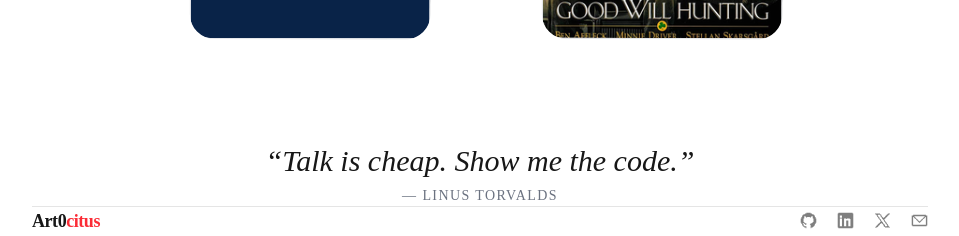
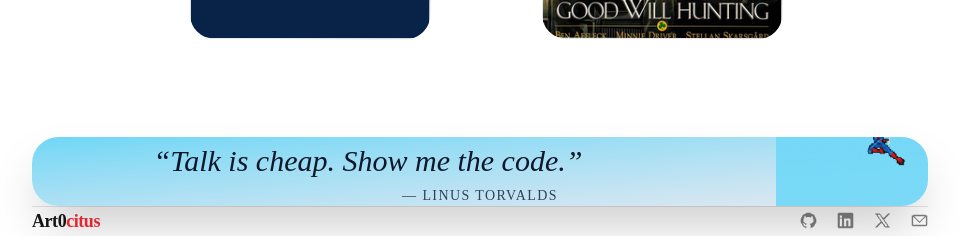
Before and after one commit to Art0citus/art0citus.dev, a Next.js app: page / in a window 1280 px wide. Shown: the part 1972-2208 px from the top of the page, without its empty margins (160-1119 px from the left). Built offline with nearby package versions, Linux system fonts and the light colour scheme.

Commit message:
added  card

```diff
--- a/src/components/MotivationalQuote.tsx
+++ b/src/components/MotivationalQuote.tsx
@@ -1,6 +1,7 @@
 "use client";
 
 import { useEffect, useState } from "react";
+import Image from "next/image";
 
 const quotes = [
   { text: "The only way to do great work is to love what you do.", author: "Steve Jobs" },
@@ -26,13 +27,23 @@
   return (
     <section className="flex justify-center bg-background px-4 py-32">
       <div className="w-full max-w-4xl">
-        <div className="rounded-3xl   text-center  sm:p-14">
-          <p className="text-2xl font-medium italic leading-relaxed sm:text-3xl">
+        <div className="relative overflow-hidden rounded-3xl bg-gradient-to-br from-[#6ED7F6] to-slate-200 p-10 text-center shadow-2xl sm:p-14">
+          <p className="relative z-10 max-w-2xl mx-auto text-2xl font-medium italic leading-relaxed text-slate-900 sm:text-3xl">
             &ldquo;{quote.text}&rdquo;
           </p>
-          <p className="mt-6 text-sm uppercase tracking-widest text-muted-foreground">
+          <p className="relative z-10 mt-6 text-sm uppercase tracking-widest text-slate-700">
             &mdash; {quote.author}
           </p>
+
+          {/* Spider-Man, carried over from the old loading screen */}
+          <Image
+            src="/gifs/spidy.gif"
+            alt=""
+            width={140}
+            height={140}
+            unoptimized
+            className="pointer-events-none absolute -bottom-4 -right-2 z-0 opacity-90 sm:w-[160px]"
+          />
         </div>
       </div>
     </section>
```
